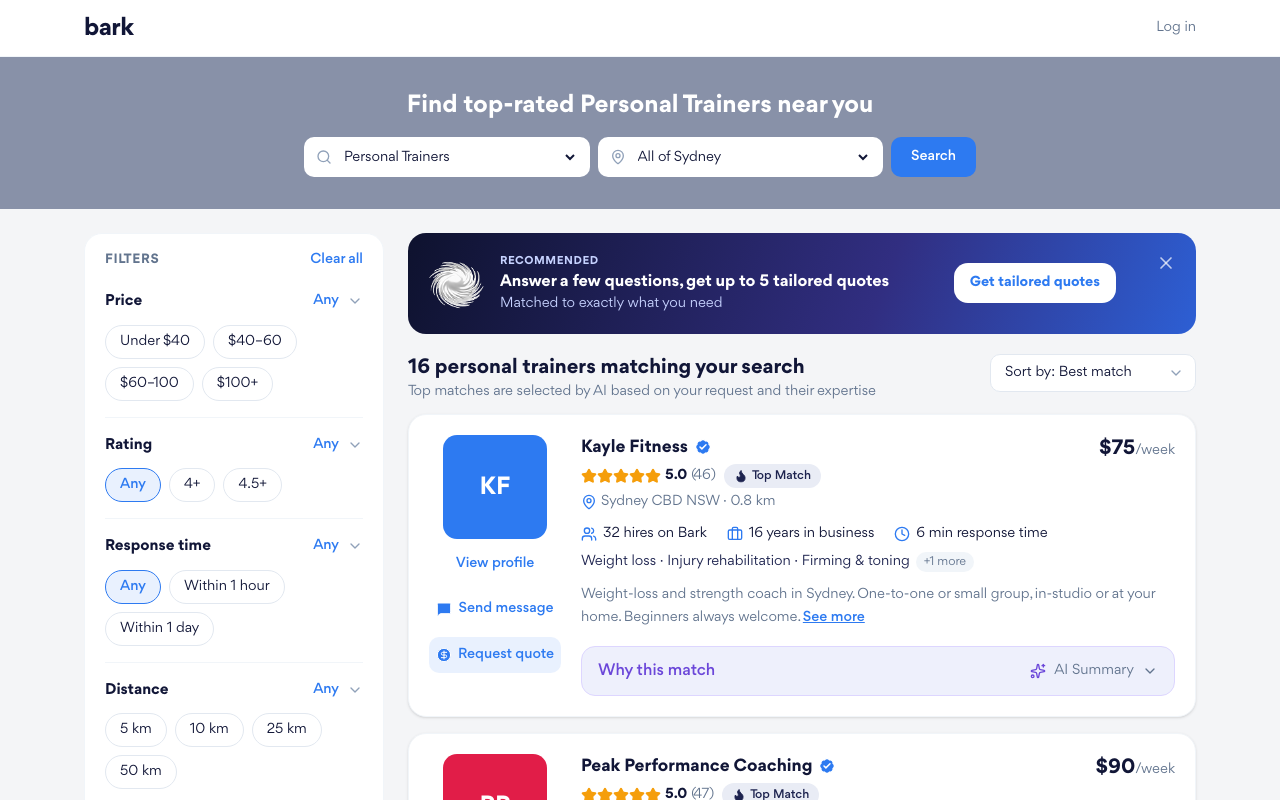
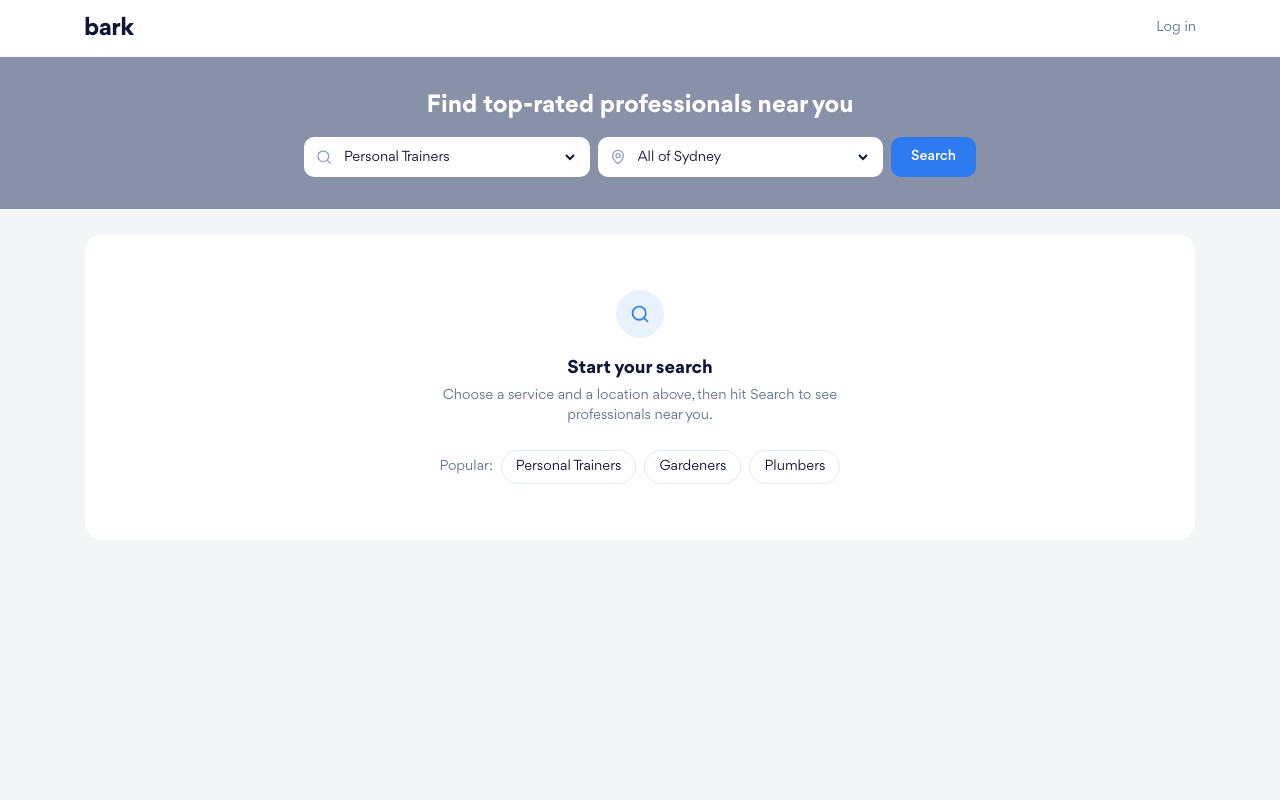
Before and after one commit to rodmartinezmedina/bark-prototype, a Next.js app: page / in a window 1280 px wide. Shown: the top 800 px of the page. Built offline with nearby package versions, Linux system fonts and the light colour scheme.

Commit message:
Add zero state before first search
Co-Authored-By: Claude Opus 4.8 <noreply@anthropic.com>

```diff
--- a/src/app/page.tsx
+++ b/src/app/page.tsx
@@ -53,6 +53,8 @@ export default function Home() {
   const [sort, setSort] = useState("best");
   const [collapsed, setCollapsed] = useState<Set<string>>(new Set());
   const [sheetOpen, setSheetOpen] = useState(false);
+  // zero state: nothing is shown until the user actually runs a search
+  const [searched, setSearched] = useState(false);
   const toggleSection = (k: string) =>
     setCollapsed((s) => {
       const n = new Set(s);
@@ -75,13 +77,24 @@ export default function Home() {
     setCategoryId(draftCategory);
     setLocation(draftLocation);
     setSpecs([]); setPrice(null); setRating("any"); setResp("any"); setDist(null);
+    setSearched(true);
   };
-  // reset the search bar to defaults and send the user back up to run it themselves.
-  // deliberately does NOT execute a search (no setCategoryId) — auto-running one here
-  // looks like the app searched by itself, which is misleading in a demo.
+  // quick-start from the zero state: pick a category and search it directly
+  const searchFor = (catId: string) => {
+    setDraftCategory(catId);
+    setDraftLocation(LOCATIONS[0]);
+    setCategoryId(catId);
+    setLocation(LOCATIONS[0]);
+    setSpecs([]); setPrice(null); setRating("any"); setResp("any"); setDist(null);
+    setSearched(true);
+  };
+  // back to the zero state with the search bar reset. deliberately does NOT
+  // execute a search — auto-running one here looks like the app searched by
+  // itself, which is misleading in a demo.
   const tryNewSearch = () => {
     setDraftCategory(DB.categories[0].id);
     setDraftLocation(LOCATIONS[0]);
+    setSearched(false);
     window.scrollTo(0, 0);
   };
   const clearFilters = () => {
@@ -226,7 +239,9 @@ export default function Home() {
       {/* hero */}
       <div style={{ background: "#8891a8" }}>
         <div className="max-w-6xl mx-auto px-5 py-8 text-center">
-          <h1 className="text-xl sm:text-2xl font-bold text-white mb-4">Find top-rated {category.label} near you</h1>
+          <h1 className="text-xl sm:text-2xl font-bold text-white mb-4">
+            Find top-rated {searched ? category.label : "professionals"} near you
+          </h1>
           <div className="flex flex-col sm:flex-row gap-2 max-w-2xl mx-auto">
             <div className="flex-1 bg-white rounded-lg px-3 flex items-center gap-2">
               <Search className="h-4 w-4 text-slate-400 shrink-0" />
@@ -245,7 +260,35 @@ export default function Home() {
         </div>
       </div>
 
+      {/* zero state: no search has run yet */}
+      {!searched && (
+        <div className="max-w-6xl mx-auto px-5 py-6">
+          <div className="bg-white rounded-2xl border border-slate-100 px-8 py-14 text-center">
+            <div className="mx-auto mb-4 h-12 w-12 rounded-full bg-[#2d7af1]/10 flex items-center justify-center">
+              <Search className="h-5 w-5 text-[#2d7af1]" />
+            </div>
+            <div className="text-lg font-semibold text-[#111637] mb-1">Start your search</div>
+            <p className="text-slate-500 text-sm max-w-md mx-auto">
+              Choose a service and a location above, then hit Search to see professionals near you.
+            </p>
+            <div className="mt-6 flex flex-wrap items-center justify-center gap-2">
+              <span className="text-slate-500 text-sm">Popular:</span>
+              {DB.categories.map((c) => (
+                <button
+                  key={c.id}
+                  onClick={() => searchFor(c.id)}
+                  className="px-3.5 py-1.5 rounded-full text-sm border border-slate-200 bg-white text-[#111637] hover:border-slate-300 transition"
+                >
+                  {c.label}
+                </button>
+              ))}
+            </div>
+          </div>
+        </div>
+      )}
+
       {/* body */}
+      {searched && (
       <div className="max-w-6xl mx-auto px-5 py-6 flex gap-6 items-start">
         {/* sidebar — desktop only */}
         <aside className="hidden lg:block w-[300px] shrink-0 bg-white rounded-2xl border border-slate-100 px-5 pb-4 sticky top-4">
@@ -347,6 +390,7 @@ export default function Home() {
           )}
         </main>
       </div>
+      )}
 
       {/* mobile filter sheet */}
       {sheetOpen && (
```
